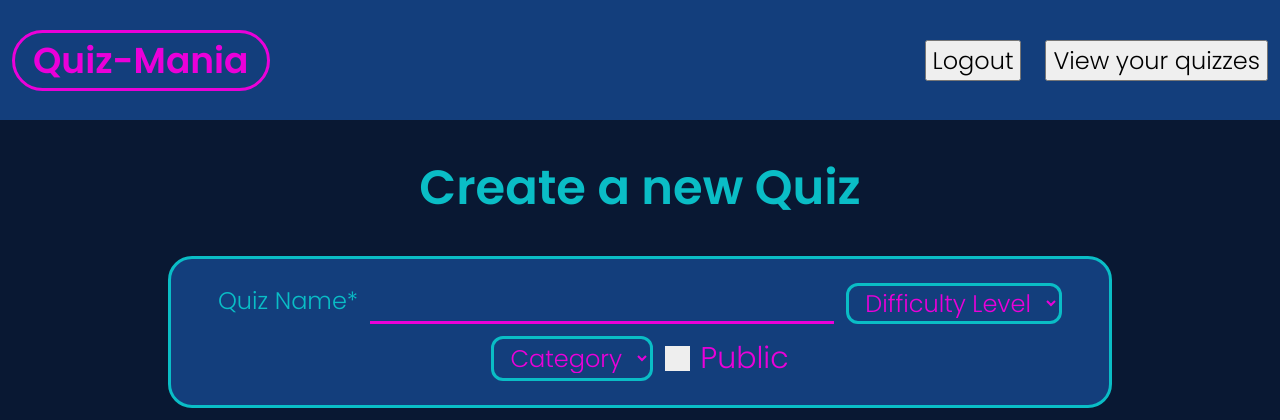
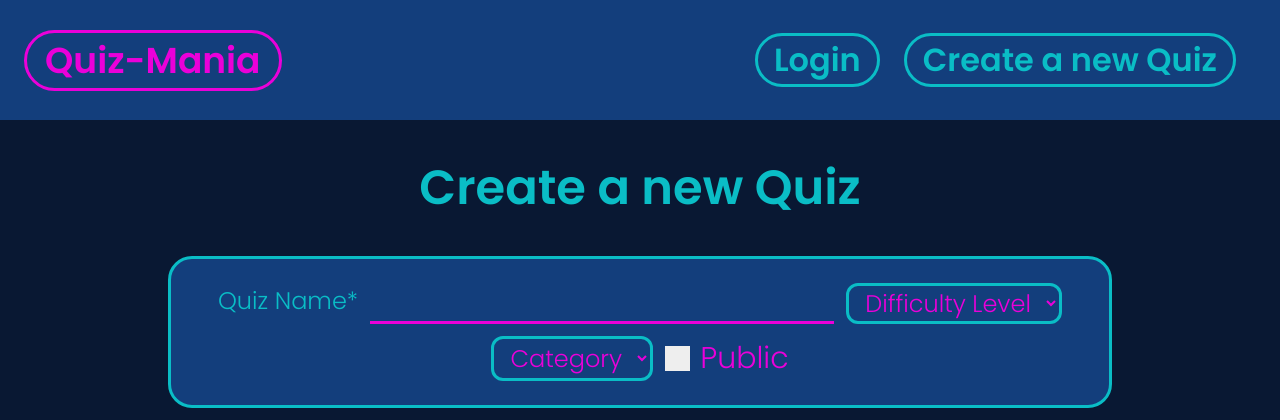
Before and after one commit to beaucoup32/Quiz-mania, a Node server app: page /quiz/create in a window 1280 px wide. Shown: the top 420 px of the page. Run offline with Node 20, Linux system fonts and the light colour scheme; style sheets or scripts are compiled from the project's sources; some libraries are stand-ins or nearby versions.

Commit message:
add header partials for nav bar to style buttons

```diff
--- a/db/queries/quizzes.js
+++ b/db/queries/quizzes.js
@@ -31,7 +31,7 @@ const getQuizCategories = () => {
 }
 
 const addQuestion = (questions) => {
-  console.log(questions)
+  // console.log(questions)
   return db.query(`
   INSERT INTO questions (
     quiz_id,
@@ -54,7 +54,7 @@ const addQuestion = (questions) => {
     questions.answer
   ])
     .then((result) => {
-      console.log(result.rows[0])
+      // console.log(result.rows[0])
       return result.rows[0];
     })
     .catch((err) => {
@@ -83,7 +83,7 @@ const addQuiz = (quiz) => {
     quiz.quiz_url
   ])
     .then((result) => {
-      console.log(result.rows[0])
+      // console.log(result.rows[0])
       return result.rows[0];
     })
     .catch((err) => {
--- a/public/scripts/create-quiz.js
+++ b/public/scripts/create-quiz.js
@@ -96,8 +96,7 @@ const category = $('#category-select').val();
 
 if (quizName !== "" && difficulty !== "" && category !== "" && answer !== "") {
   $('#create-button').prop('disabled', true);
-}
-
+};
 
 $('#create-button').on('click', function (event) {
   event.preventDefault(); // prevent the form from submitting normally
@@ -113,8 +112,10 @@ $('#create-button').on('click', function (event) {
     success: function (response) {
       console.log(response);
       // redirect to '/user/:id/quizzes'
-      // window.location.href = `/user/${req.params.id}/quizzes`;
-      window.location.href = '/user/:id/quizzes';
+      const userId = response.owner_id;
+
+      //window.location.href = '/user/:id/quizzes'; undefined userId at the moment
+      window.location.href = `/user/${userId}/quizzes`;
     },
     error: function (error) {
       console.log(error);
--- a/server.js
+++ b/server.js
@@ -46,8 +46,6 @@ app.use('/api/widgets', widgetApiRoutes);
 app.use('/users', usersRoutes);
 // Note: mount other resources here, using the same pattern above
 app.use('/api/user-quizzes', userQuizzesApiRoutes);
-
-
 
 
 //parse incoming request
--- a/styles/nav-bar.scss
+++ b/styles/nav-bar.scss
@@ -18,7 +18,7 @@ nav {
 
 .logo {
   color: rgb(234, 0, 217);
-  margin-left: 0.5em;
+  margin-left: 1em;
 }
 
 .logo-text {
@@ -27,3 +27,26 @@ nav {
   padding-left: 0.5em;
   padding-right: 0.5em;
 }
+
+.login-button {
+  background-color: transparent;
+  border-color: rgb(10, 189, 198);
+  border: solid;
+  border-radius: 1em;
+  color: rgb(10, 189, 198);
+  font-size: 32px;
+  font-weight: bold;
+  padding: 0em 0.5em;
+}
+
+.create-quiz-button {
+    background-color: transparent;
+    border-color: rgb(10, 189, 198);
+    border: solid;
+    border-radius: 1em;
+    color: rgb(10, 189, 198);
+    font-size: 32px;
+    font-weight: bold;
+    padding: 0em 0.5em;
+    margin-right: 1em;
+}
--- a/views/create.ejs
+++ b/views/create.ejs
@@ -45,8 +45,8 @@
         <h2 class="logo-text">Quiz-Mania</h2>
       </div>
       <div class="nav-options">
-        <button class="login">Logout</button>
-        <button class="view-quiz">View your quizzes</button>
+        <button class="login-button">Login</button>
+        <button class="create-quiz-button">Create a new Quiz</button>
       </div>
     </nav>
 
```
Also changed, not shown: views/partials/_header.ejs (added, +27 -0 lines).
